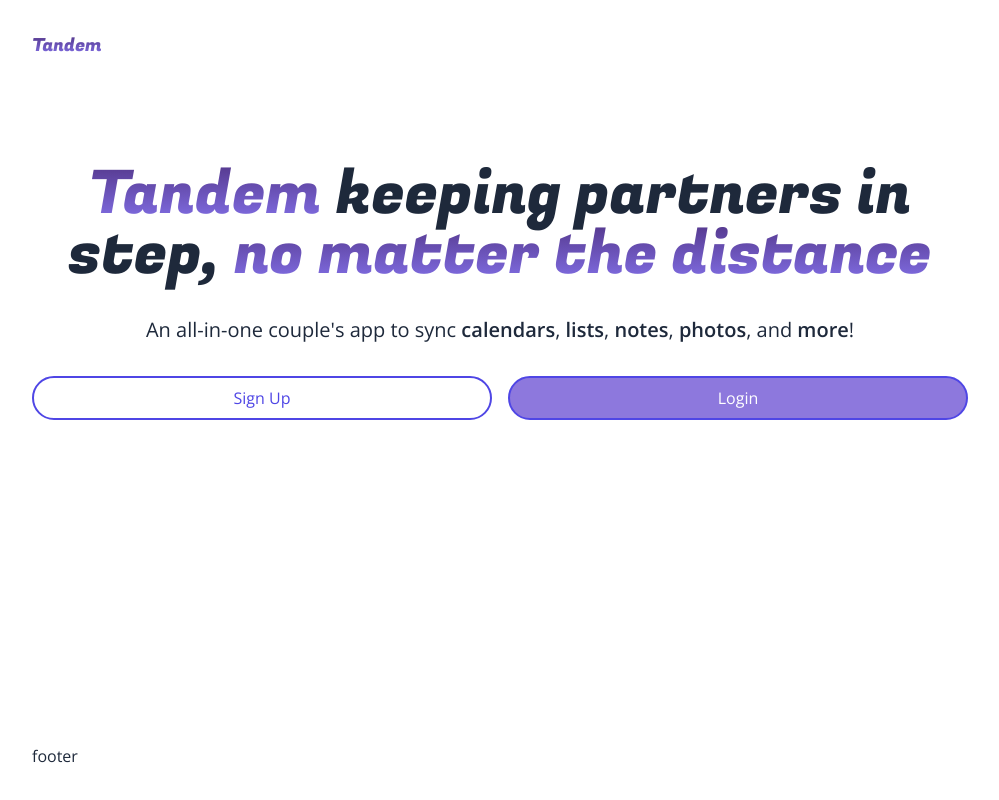
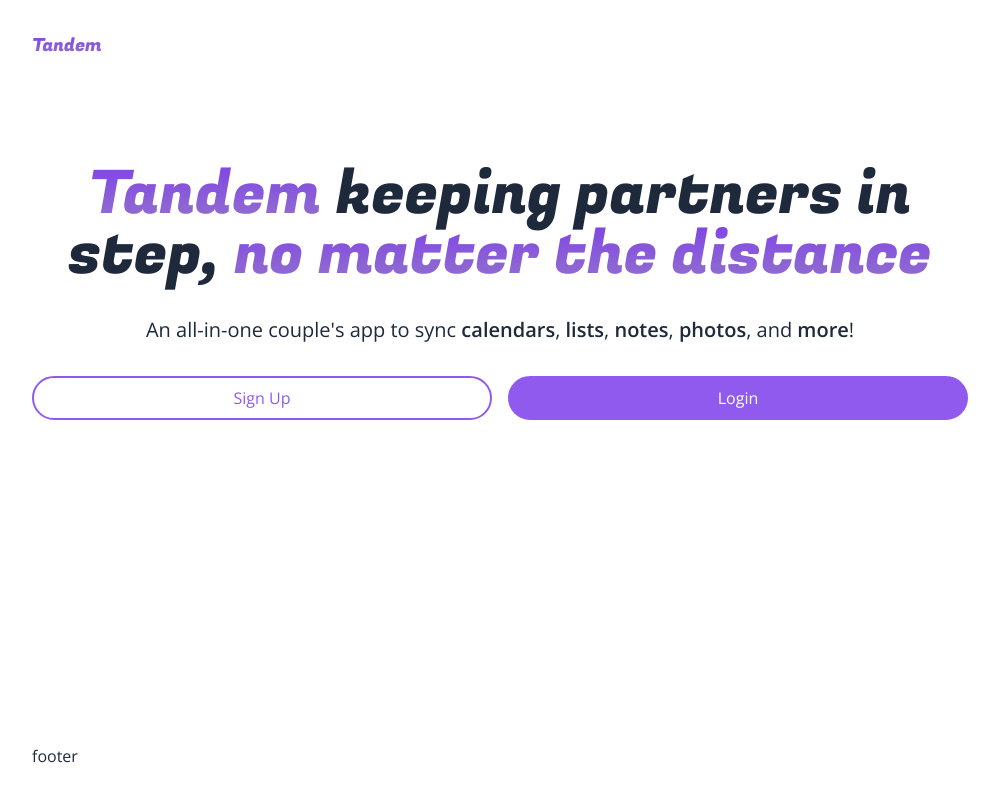
Before and after one commit to MohammedMAmir/Tandem, a Next.js app: page / in a window 1280 px wide. Shown: the whole page, without its empty margins (140-1139 px from the left). Built offline with nearby package versions, Linux system fonts and the light colour scheme.

Commit message:
light and dark tthemes

```diff
--- a/app/globals.css
+++ b/app/globals.css
@@ -2,8 +2,21 @@
 @tailwind components;
 @tailwind utilities;
 
+:root{
+    --light-prime: #915aef;
+    --light-secondary: #BCA0DC;
+    --light-accent: #F4C2C2;
+    --light-background: #F4F0F7;
+    --light-text: #3C3C3C;
+    --dark-prime: #A489D4;
+    --dark-secondary: #7A5FA4;
+    --dark-accent: #E6A8D7;
+    --dark-background: #1B1221;
+    --dark-text: #E3D9F3;
+}
+
 .textGradientPrime{
-    background: -webkit-linear-gradient(#4B2C79, #8D7DFD);
+    background: -webkit-linear-gradient(#7b3bea, #977bc8);
     -webkit-background-clip: text;
     -webkit-text-fill-color: transparent;
 }
@@ -13,3 +26,16 @@
     -webkit-background-clip: text;
     -webkit-text-fill-color: transparent;
 }
+
+.lightButton{
+    border-color: var(--light-prime);
+}
+
+.lightPrimeButton{
+    color: white;
+    background: var(--light-prime);
+}
+
+.lightSecButton{
+    color: var(--light-prime);
+}
--- a/components/Button.js
+++ b/components/Button.js
@@ -4,12 +4,12 @@
 const fugaz = Fugaz_One({subsets: ["latin"], weight: ['400']});
 
 export default function Button(props) {
-    const { text, dark } = props
+    const { text, dark, primary } = props
 
     return (
     <button className={`rounded-full overflow-hidden border-2
-        duration-200 hover:opacity-60 border-solid border-indigo-600 `
-     + (dark ? ' text-white bg-[#8D78DD] ' : ' text-indigo-600')} >
+        duration-200 hover:opacity-60 border-solid lightButton `
+     + (primary ? ' lightPrimeButton' : ' lightSecButton')} >
         <p className={'px-6 sm:px-10 whitespace-nowrap py-2 sm:py-3'
             + fugaz.className}>{text}</p>
     </button>
--- a/components/Hero.js
+++ b/components/Hero.js
@@ -20,7 +20,7 @@
         <span className='font-semibold'> more</span>!</p>
         <div className='grid grid-cols-2 gap-4'>
           <Button text="Sign Up" />
-          <Button text="Login" dark />
+          <Button text="Login" primary />
         </div>
     </div>
   )
```
